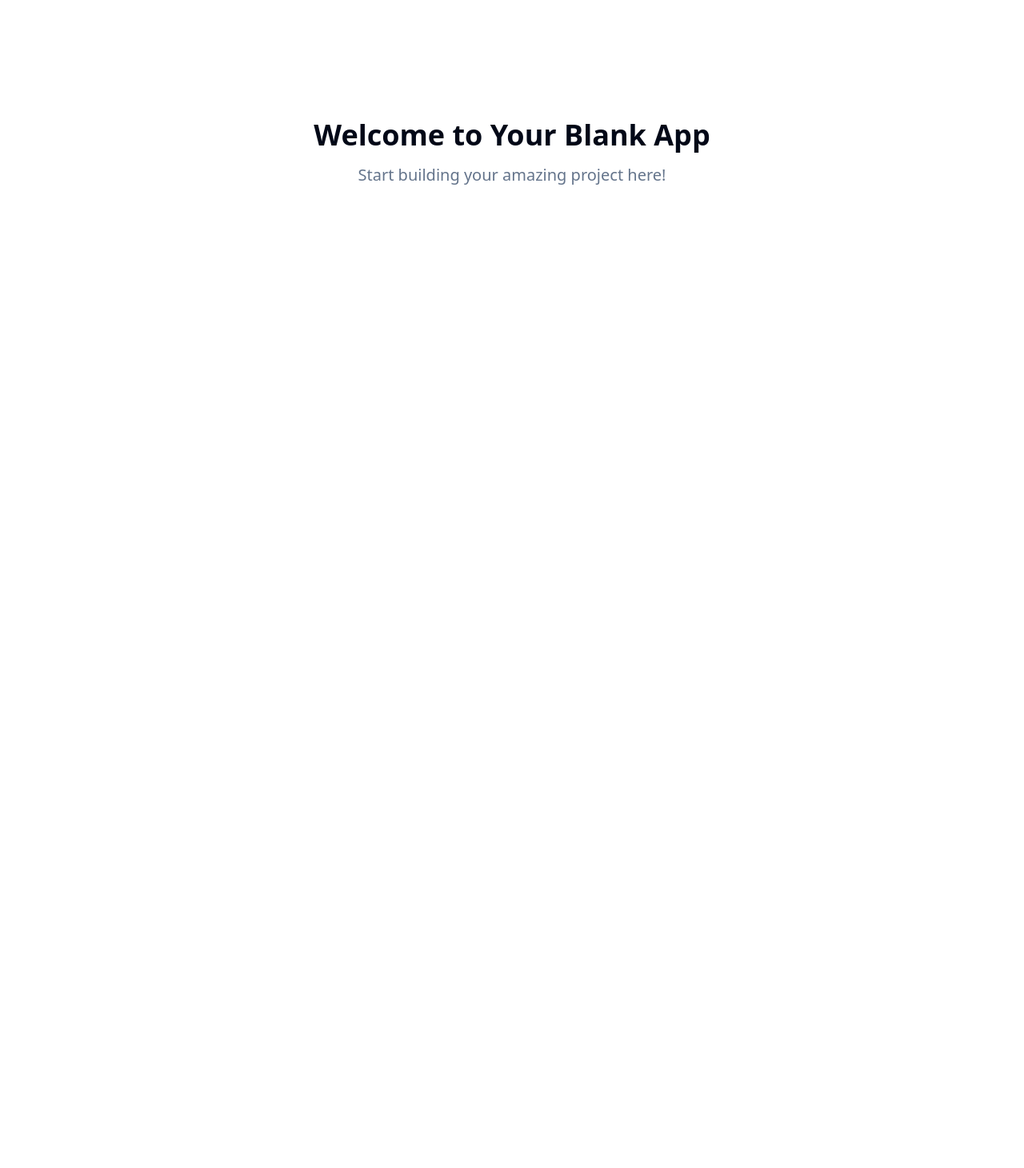
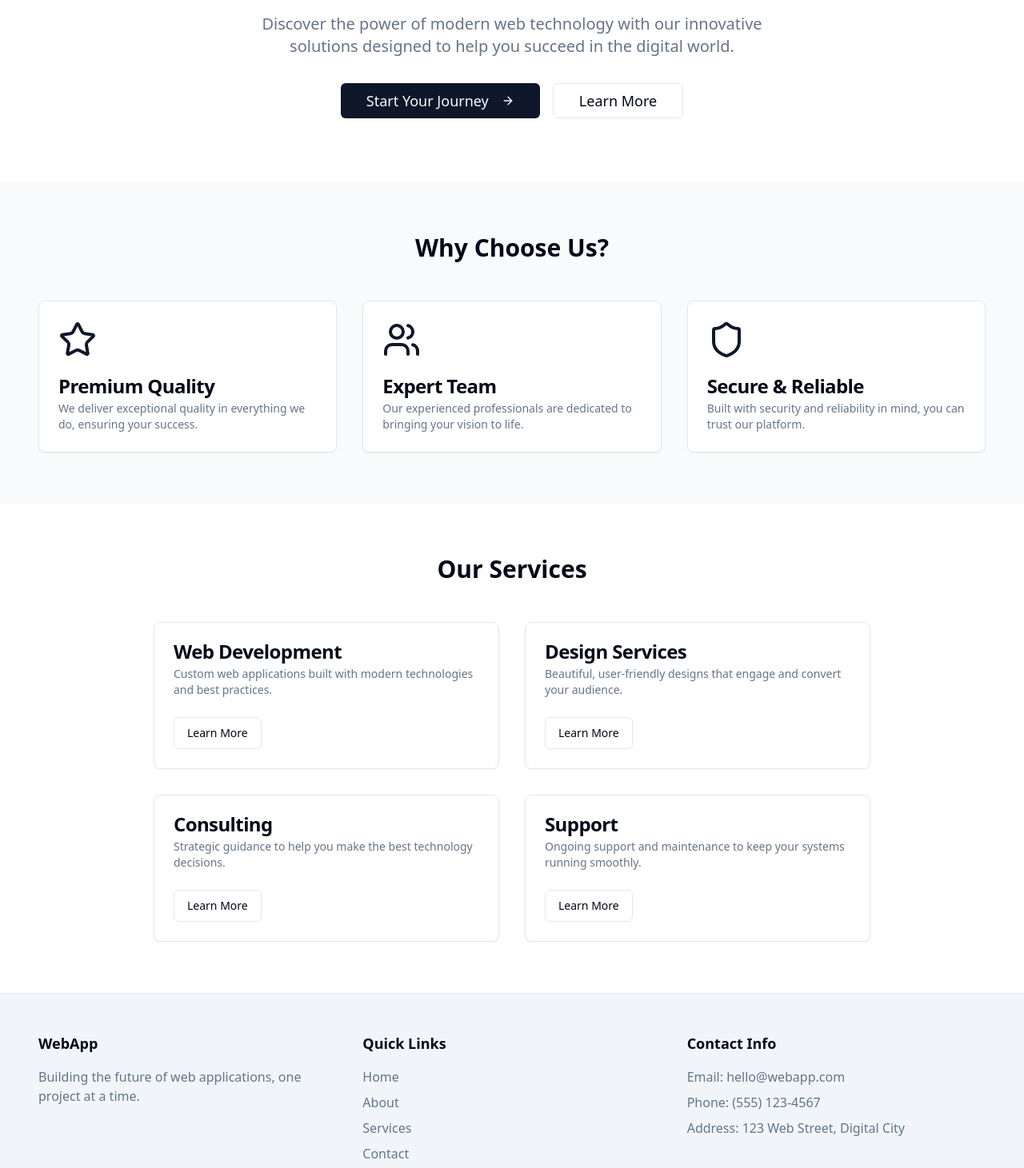
Before and after one commit to mesyy1225/table-lk, a React (Vite) app: page / in a window 1280 px wide. Shown: the part 209-1670 px from the top of the page at 80% size. Before the commit the page ends 800 px from the top, so only its background shows below. Built offline with nearby package versions, Linux system fonts and the light colour scheme.

Commit message:
Add basic web page structure

```diff
--- a/src/pages/Index.tsx
+++ b/src/pages/Index.tsx
@@ -1,12 +1,177 @@
-// Update this page (the content is just a fallback if you fail to update the page)
+
+import { Button } from "@/components/ui/button";
+import { Card, CardContent, CardDescription, CardHeader, CardTitle } from "@/components/ui/card";
+import { ArrowRight, Star, Users, Shield } from "lucide-react";
 
 const Index = () => {
   return (
-    <div className="min-h-screen flex items-center justify-center bg-background">
-      <div className="text-center">
-        <h1 className="text-4xl font-bold mb-4">Welcome to Your Blank App</h1>
-        <p className="text-xl text-muted-foreground">Start building your amazing project here!</p>
-      </div>
+    <div className="min-h-screen bg-background">
+      {/* Header */}
+      <header className="border-b">
+        <div className="container mx-auto px-4 py-4 flex justify-between items-center">
+          <h1 className="text-2xl font-bold text-primary">WebApp</h1>
+          <nav className="hidden md:flex space-x-6">
+            <a href="#home" className="text-foreground hover:text-primary transition-colors">Home</a>
+            <a href="#about" className="text-foreground hover:text-primary transition-colors">About</a>
+            <a href="#services" className="text-foreground hover:text-primary transition-colors">Services</a>
+            <a href="#contact" className="text-foreground hover:text-primary transition-colors">Contact</a>
+          </nav>
+          <Button>Get Started</Button>
+        </div>
+      </header>
+
+      {/* Hero Section */}
+      <section id="home" className="py-20 px-4">
+        <div className="container mx-auto text-center">
+          <h2 className="text-5xl font-bold mb-6 text-foreground">
+            Welcome to Our Amazing Platform
+          </h2>
+          <p className="text-xl text-muted-foreground mb-8 max-w-2xl mx-auto">
+            Discover the power of modern web technology with our innovative solutions
+            designed to help you succeed in the digital world.
+          </p>
+          <div className="flex flex-col sm:flex-row gap-4 justify-center">
+            <Button size="lg" className="text-lg px-8">
+              Start Your Journey
+              <ArrowRight className="ml-2 h-5 w-5" />
+            </Button>
+            <Button variant="outline" size="lg" className="text-lg px-8">
+              Learn More
+            </Button>
+          </div>
+        </div>
+      </section>
+
+      {/* Features Section */}
+      <section id="about" className="py-16 px-4 bg-muted/50">
+        <div className="container mx-auto">
+          <h3 className="text-3xl font-bold text-center mb-12">Why Choose Us?</h3>
+          <div className="grid md:grid-cols-3 gap-8">
+            <Card>
+              <CardHeader>
+                <Star className="h-12 w-12 text-primary mb-4" />
+                <CardTitle>Premium Quality</CardTitle>
+                <CardDescription>
+                  We deliver exceptional quality in everything we do, ensuring your success.
+                </CardDescription>
+              </CardHeader>
+            </Card>
+
+            <Card>
+              <CardHeader>
+                <Users className="h-12 w-12 text-primary mb-4" />
+                <CardTitle>Expert Team</CardTitle>
+                <CardDescription>
+                  Our experienced professionals are dedicated to bringing your vision to life.
+                </CardDescription>
+              </CardHeader>
+            </Card>
+
+            <Card>
+              <CardHeader>
+                <Shield className="h-12 w-12 text-primary mb-4" />
+                <CardTitle>Secure & Reliable</CardTitle>
+                <CardDescription>
+                  Built with security and reliability in mind, you can trust our platform.
+                </CardDescription>
+              </CardHeader>
+            </Card>
+          </div>
+        </div>
+      </section>
+
+      {/* Services Section */}
+      <section id="services" className="py-16 px-4">
+        <div className="container mx-auto">
+          <h3 className="text-3xl font-bold text-center mb-12">Our Services</h3>
+          <div className="grid md:grid-cols-2 gap-8 max-w-4xl mx-auto">
+            <Card>
+              <CardHeader>
+                <CardTitle>Web Development</CardTitle>
+                <CardDescription>
+                  Custom web applications built with modern technologies and best practices.
+                </CardDescription>
+              </CardHeader>
+              <CardContent>
+                <Button variant="outline">Learn More</Button>
+              </CardContent>
+            </Card>
+
+            <Card>
+              <CardHeader>
+                <CardTitle>Design Services</CardTitle>
+                <CardDescription>
+                  Beautiful, user-friendly designs that engage and convert your audience.
+                </CardDescription>
+              </CardHeader>
+              <CardContent>
+                <Button variant="outline">Learn More</Button>
+              </CardContent>
+            </Card>
+
+            <Card>
+              <CardHeader>
+                <CardTitle>Consulting</CardTitle>
+                <CardDescription>
+                  Strategic guidance to help you make the best technology decisions.
+                </CardDescription>
+              </CardHeader>
+              <CardContent>
+                <Button variant="outline">Learn More</Button>
+              </CardContent>
+            </Card>
+
+            <Card>
+              <CardHeader>
+                <CardTitle>Support</CardTitle>
+                <CardDescription>
+                  Ongoing support and maintenance to keep your systems running smoothly.
+                </CardDescription>
+              </CardHeader>
+              <CardContent>
+                <Button variant="outline">Learn More</Button>
+              </CardContent>
+            </Card>
+          </div>
+        </div>
+      </section>
+
+      {/* Footer */}
+      <footer id="contact" className="bg-muted py-12 px-4 border-t">
+        <div className="container mx-auto">
+          <div className="grid md:grid-cols-3 gap-8">
+            <div>
+              <h4 className="text-lg font-semibold mb-4">WebApp</h4>
+              <p className="text-muted-foreground">
+                Building the future of web applications, one project at a time.
+              </p>
+            </div>
+
+            <div>
+              <h4 className="text-lg font-semibold mb-4">Quick Links</h4>
+              <ul className="space-y-2 text-muted-foreground">
+                <li><a href="#home" className="hover:text-primary transition-colors">Home</a></li>
+                <li><a href="#about" className="hover:text-primary transition-colors">About</a></li>
+                <li><a href="#services" className="hover:text-primary transition-colors">Services</a></li>
+                <li><a href="#contact" className="hover:text-primary transition-colors">Contact</a></li>
+              </ul>
+            </div>
+
+            <div>
+              <h4 className="text-lg font-semibold mb-4">Contact Info</h4>
+              <div className="text-muted-foreground space-y-2">
+                <p>Email: hello@webapp.com</p>
+                <p>Phone: (555) 123-4567</p>
+                <p>Address: 123 Web Street, Digital City</p>
+              </div>
+            </div>
+          </div>
+
+          <div className="border-t mt-8 pt-8 text-center text-muted-foreground">
+            <p>&copy; 2024 WebApp. All rights reserved.</p>
+          </div>
+        </div>
+      </footer>
     </div>
   );
 };
```
